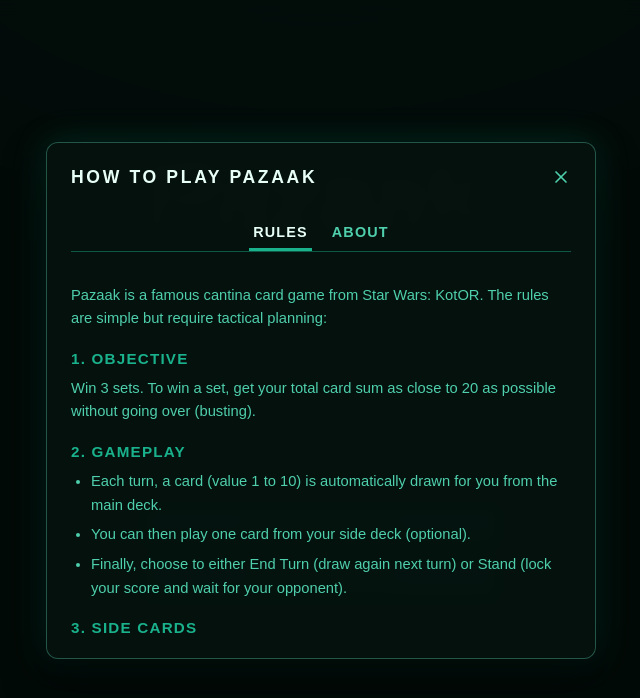
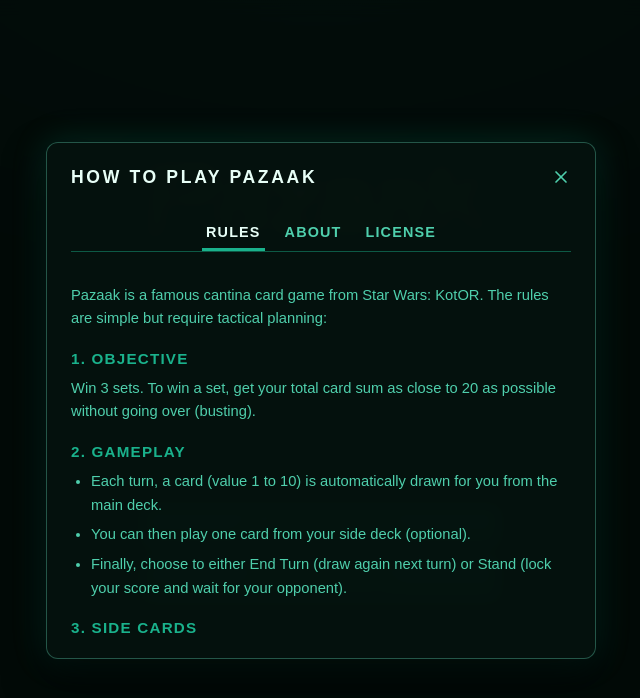
Before and after one commit to Veatec22/Pazaak, a React (Vite) app: page / in a window 1280 px wide. Both pictures are taken after a click on the button 1203 px from the left and 30 px from the top of the page. Shown: the top 698 px of the page, without its empty margins (319-959 px from the left). Built offline with nearby package versions, Linux system fonts and the light colour scheme; no server answers; the HTML template or start-up script is replaced by a standard one; a web font is replaced by a local one.

Commit message:
Add MIT License file, update HelpModal to include license tab, and adjust translations for license information

```diff
--- a/src/components/menu/HelpModal.tsx
+++ b/src/components/menu/HelpModal.tsx
@@ -5,7 +5,29 @@
 
 export function HelpModal({ onClose }: { onClose: () => void }) {
   const { t } = useI18n();
-  const [activeTab, setActiveTab] = useState<'rules' | 'about'>('rules');
+  const [activeTab, setActiveTab] = useState<'rules' | 'about' | 'license'>('rules');
+
+  const MIT_LICENSE = `MIT License
+
+Copyright (c) 2026 Veatec22
+
+Permission is hereby granted, free of charge, to any person obtaining a copy
+of this software and associated documentation files (the "Software"), to deal
+in the Software without restriction, including without limitation the rights
+to use, copy, modify, merge, publish, distribute, sublicense, and/or sell
+copies of the Software, and to permit persons to whom the Software is
+furnished to do so, subject to the following conditions:
+
+The above copyright notice and this permission notice shall be included in all
+copies or substantial portions of the Software.
+
+THE SOFTWARE IS PROVIDED "AS IS", WITHOUT WARRANTY OF ANY KIND, EXPRESS OR
+IMPLIED, INCLUDING BUT NOT LIMITED TO THE WARRANTIES OF MERCHANTABILITY,
+FITNESS FOR A PARTICULAR PURPOSE AND NONINFRINGEMENT. IN NO EVENT SHALL THE
+AUTHORS OR COPYRIGHT HOLDERS BE LIABLE FOR ANY CLAIM, DAMAGES OR OTHER
+LIABILITY, WHETHER IN AN ACTION OF CONTRACT, TORT OR OTHERWISE, ARISING FROM,
+OUT OF OR IN CONNECTION WITH THE SOFTWARE OR THE USE OR OTHER DEALINGS IN THE
+SOFTWARE.`;
 
   return (
     <div className="pz-modal-overlay" onClick={onClose}>
@@ -58,9 +80,29 @@
           >
             {t('tab_about')}
           </button>
+          <button
+            className={`pz-tab-btn ${activeTab === 'license' ? 'active' : ''}`}
+            onClick={() => setActiveTab('license')}
+            style={{
+              background: 'transparent',
+              border: 'none',
+              borderBottom: activeTab === 'license' ? '3px solid #1ab28c' : '3px solid transparent',
+              color: activeTab === 'license' ? 'var(--text-bright)' : 'var(--text)',
+              padding: '8px 4px',
+              cursor: 'pointer',
+              fontWeight: 700,
+              fontSize: '0.9rem',
+              transition: 'all 0.2s',
+              textTransform: 'uppercase',
+              letterSpacing: '0.08em',
+              outline: 'none'
+            }}
+          >
+            {t('tab_license')}
+          </button>
         </div>
 
-        {activeTab === 'rules' ? (
+        {activeTab === 'rules' && (
           <div className="pz-modal-body pz-help-body">
             <p>{t('help_p1')}</p>
 
@@ -84,7 +126,9 @@
               <li>{t('help_li6')}</li>
             </ul>
           </div>
-        ) : (
+        )}
+
+        {activeTab === 'about' && (
           <div className="pz-modal-body pz-help-body" style={{ display: 'flex', flexDirection: 'column', gap: '14px' }}>
             <p>{t('about_p1')}</p>
 
@@ -94,6 +138,27 @@
             <p style={{ fontSize: '0.9rem', opacity: 0.85, lineHeight: 1.5 }}>{t('about_legal')}</p>
           </div>
         )}
+
+        {activeTab === 'license' && (
+          <div className="pz-modal-body pz-help-body" style={{ display: 'flex', flexDirection: 'column', gap: '12px' }}>
+            <p>{t('license_intro')}</p>
+            <pre style={{
+              whiteSpace: 'pre-wrap',
+              fontFamily: 'monospace',
+              fontSize: '0.78rem',
+              opacity: 0.8,
+              background: 'rgba(0, 0, 0, 0.4)',
+              padding: '12px',
+              borderRadius: '6px',
+              border: '1px solid var(--border)',
+              margin: 0,
+              lineHeight: 1.4,
+              color: 'var(--text-bright)'
+            }}>
+              {MIT_LICENSE}
+            </pre>
+          </div>
+        )}
       </div>
     </div>
   );
--- a/src/net/useI18n.ts
+++ b/src/net/useI18n.ts
@@ -136,9 +136,11 @@
     help_li6: 'A tie results in a draw (no points).',
     tab_rules: 'Rules',
     tab_about: 'About',
+    tab_license: 'License',
     about_p1: 'This is a non-profit, fan-made passion project created to bring the classic card game Pazaak from Star Wars: Knights of the Old Republic into the modern web browser. It features serverless, peer-to-peer multiplayer and local hot-seat modes.',
     about_legal_title: 'Legal Notice',
     about_legal: 'All trademarks, copyrighted assets, designs, sounds, and names (including Star Wars, Pazaak, and KotOR) belong to Lucasfilm Ltd., Disney, BioWare, Obsidian Entertainment, or their respective owners. Reused game assets are used for non-commercial fan appreciation under fair use.',
+    license_intro: 'The software code of this project is licensed under the MIT License:',
   },
   pl: {
     single_player: 'Gra jednoosobowa',
@@ -253,9 +255,11 @@
     help_li6: 'Remis oznacza powtórzenie zestawu (nikt nie dostaje punktu).',
     tab_rules: 'Zasady',
     tab_about: 'O grze',
+    tab_license: 'Licencja',
     about_p1: 'To niekomercyjny, fanowski projekt stworzony z pasji, aby przenieść klasyczną grę karcianą Pazaak ze Star Wars: Knights of the Old Republic do nowoczesnej przeglądarki internetowej. Zawiera tryb wieloosobowy peer-to-peer bez serwera oraz lokalną grę "graj i przekaż".',
     about_legal_title: 'Nota prawna',
     about_legal: 'Wszystkie znaki towarowe, materiały chronione prawem autorskim, projekty, dźwięki i nazwy (w tym Star Wars, Pazaak oraz KotOR) należą do Lucasfilm Ltd., Disney, BioWare, Obsidian Entertainment lub ich odpowiednich właścicieli. Ponownie wykorzystane zasoby gry są używane w celach niekomercyjnych w ramach dozwolonego użytku (fair use).',
+    license_intro: 'Kod źródłowy tego projektu jest udostępniany na licencji MIT:',
   },
 };
 
--- a/src/net/useLobby.ts
+++ b/src/net/useLobby.ts
@@ -54,7 +54,7 @@
 
     setConnecting(true);
     const room = createRoom(LOBBY_ROOM_ID);
-    const [_, getAnnounce] = room.makeAction('announce') as unknown as [unknown, (cb: (m: LobbyAnnounceMessage, peerId: string) => void) => void];
+    const [ , getAnnounce] = room.makeAction('announce') as unknown as [unknown, (cb: (m: LobbyAnnounceMessage, peerId: string) => void) => void];
 
 
     getAnnounce((data, peerId) => {
--- a/src/ui/sounds.ts
+++ b/src/ui/sounds.ts
@@ -87,7 +87,7 @@
           const response = await fetch(SOURCES[name]);
           buffers.set(name, await context!.decodeAudioData(await response.arrayBuffer()));
         } catch {
-
+          // ignore failed sound loads
         }
       }),
     );
--- a/vite.config.ts
+++ b/vite.config.ts
@@ -4,7 +4,7 @@
 import { defineConfig } from 'vitest/config';
 
 export default defineConfig({
-  base: '/Pazaak/',
+  base: '/',
   plugins: [
     react(),
     VitePWA({
```
Also changed, not shown: 2 other files (tests, documents, lock files or other folders).
